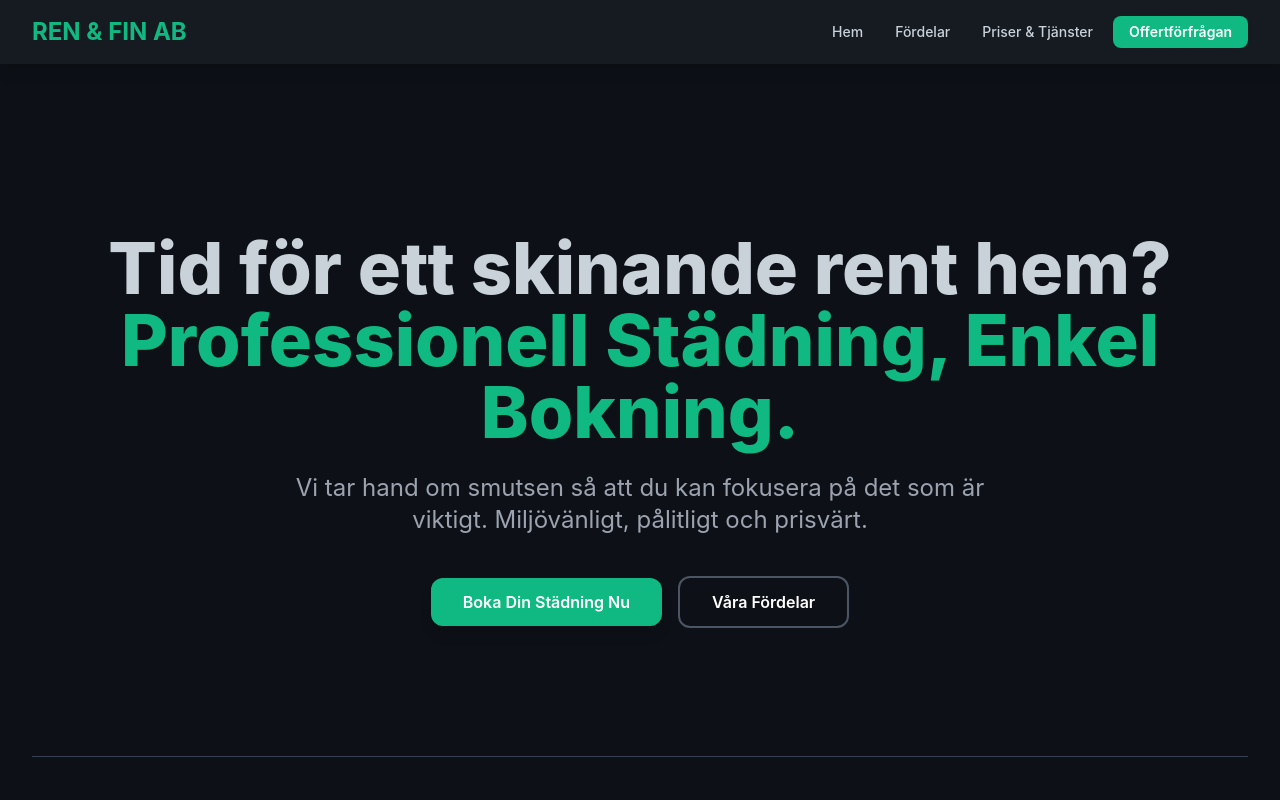
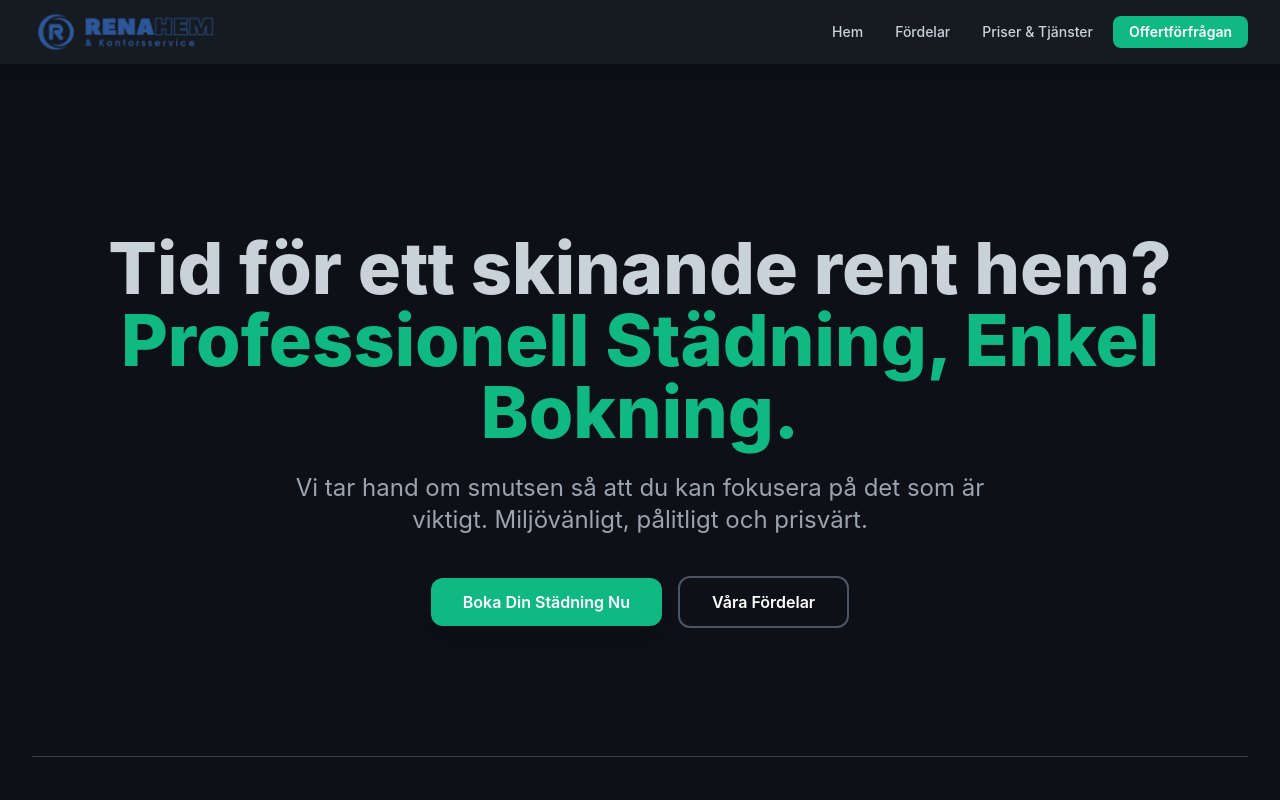
Before and after one commit to niceric/niceric.github.io, a website: page index.html in a window 1280 px wide. Shown: the top 800 px of the page. Drawn offline with nearby package versions, Linux system fonts and the light colour scheme.

Commit message:
Added company logo

```diff
--- a/index.html
+++ b/index.html
@@ -45,7 +45,10 @@
         const PROXY_GEMINI_URL = '/api/analyze-message';
 
         // Ny URL för E-post-proxy (MÅSTE implementeras på din server)
-        const PROXY_EMAIL_URL = '/api/send-email';
+        // const PROXY_EMAIL_URL = '/api/send-email';
+        const PROXY_EMAIL_URL = 'http://localhost:3000/api/send-email';
+
+
 
         // --- GEMENSAMMA FUNKTIONER ---
 
@@ -242,8 +245,13 @@
         <div class="max-w-7xl mx-auto px-4 sm:px-6 lg:px-8">
             <div class="flex justify-between items-center h-16">
                 <!-- Logotyp -->
-                <div class="flex-shrink-0 text-2xl font-bold accent-text">
-                    REN & FIN AB
+                <div class="flex-shrink-0">
+                    <!-- OBS: Byt ut denna placeholder-URL mot din faktiska sökväg: assets/renahem.png -->
+                    <img class="h-28 w-auto"
+                         src="assets/renahem.png"
+                         alt="Ren & Fin AB Logotyp"
+                         onerror="this.onerror=null; this.src='https://placehold.co/180x40/10b981/ffffff?text=Logotyp+Saknas';"
+                    >
                 </div>
 
                 <!-- Desktop-knappar -->
```
Also changed, not shown: assets/renahem.png (added).
